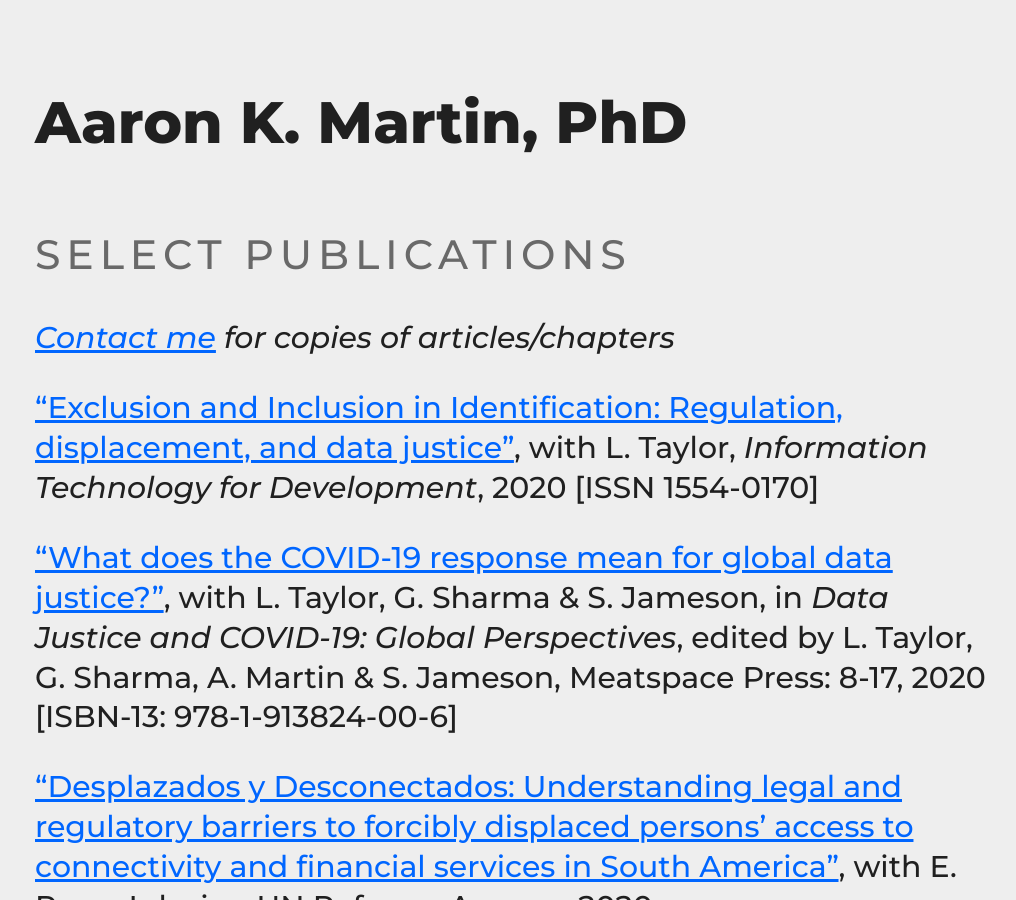
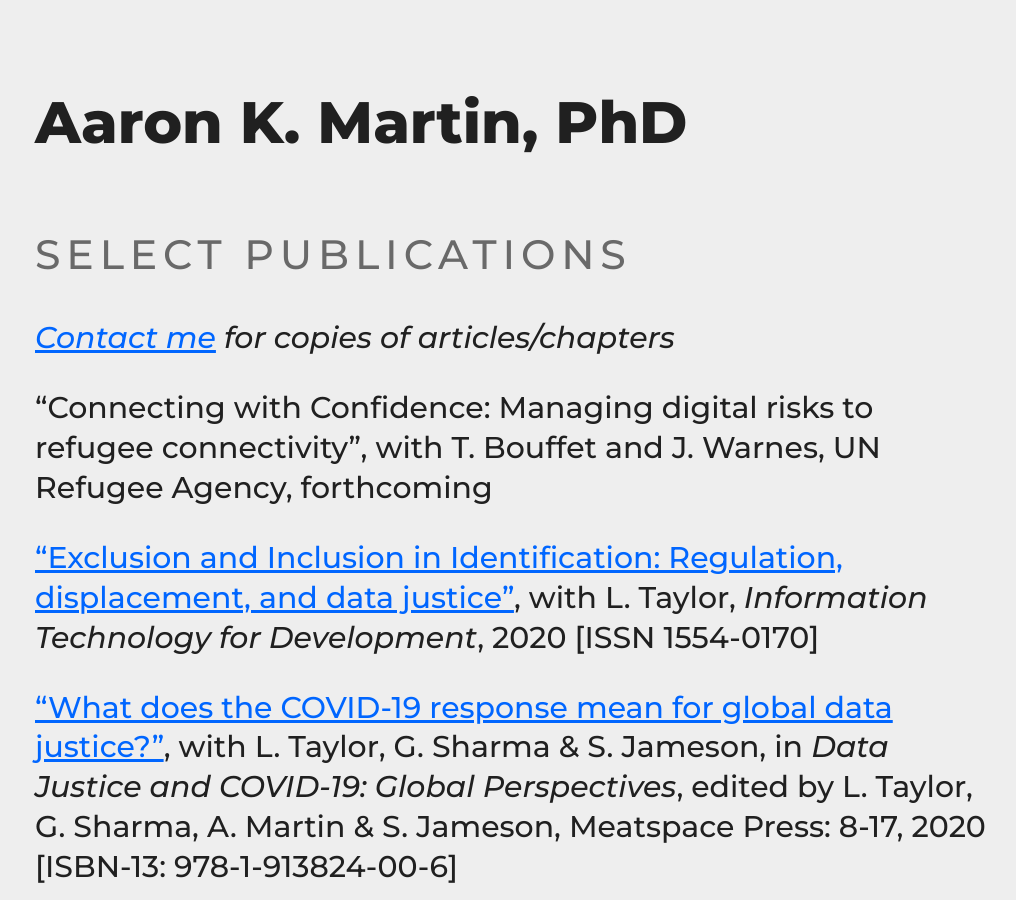
Before and after one commit to haroonalrasheed/641a, a Jekyll site: the page built from select-publications/index.md, in a window 1280 px wide and 900 px high. Shown: the whole window, without its empty margins (129-1145 px from the left). Built offline with Jekyll 4.4.1, drawn with Linux system fonts in a browser that asks for light colours.

Commit message:
Update index.md

```diff
--- a/select-publications/index.md
+++ b/select-publications/index.md
@@ -6,6 +6,8 @@ title: Select Publications
 ## Select Publications
 
 _[Contact me](mailto:a.k.martin@uvt.nl) for copies of articles/chapters_
+
+"Connecting with Confidence: Managing digital risks to refugee connectivity", with T. Bouffet and J. Warnes, UN Refugee Agency, forthcoming
 
 ["Exclusion and Inclusion in Identification: Regulation, displacement, and data justice"](https://doi.org/10.1080/02681102.2020.1811943), with L. Taylor, *Information Technology for Development*, 2020 [ISSN 1554-0170]
 
```
